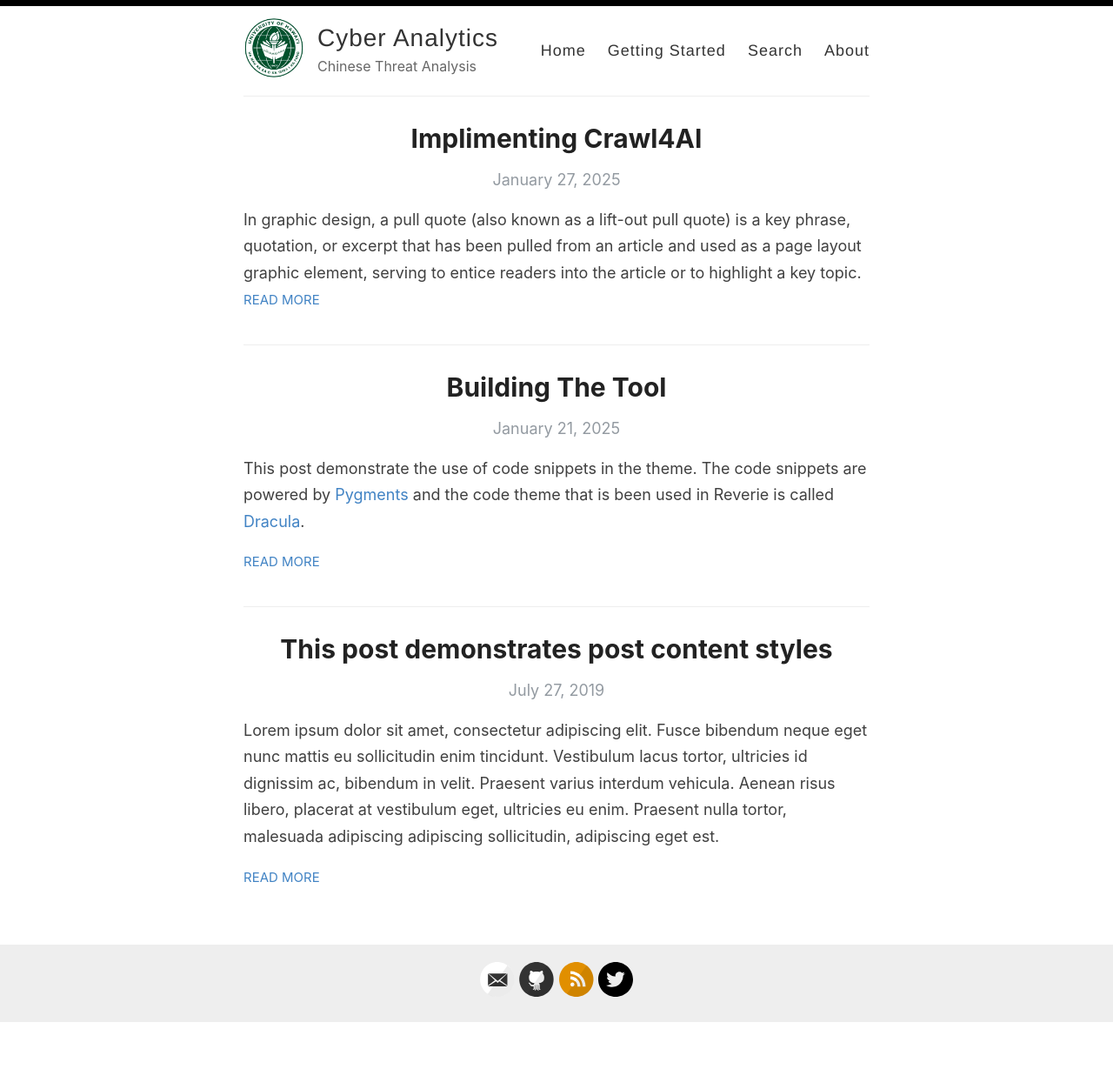
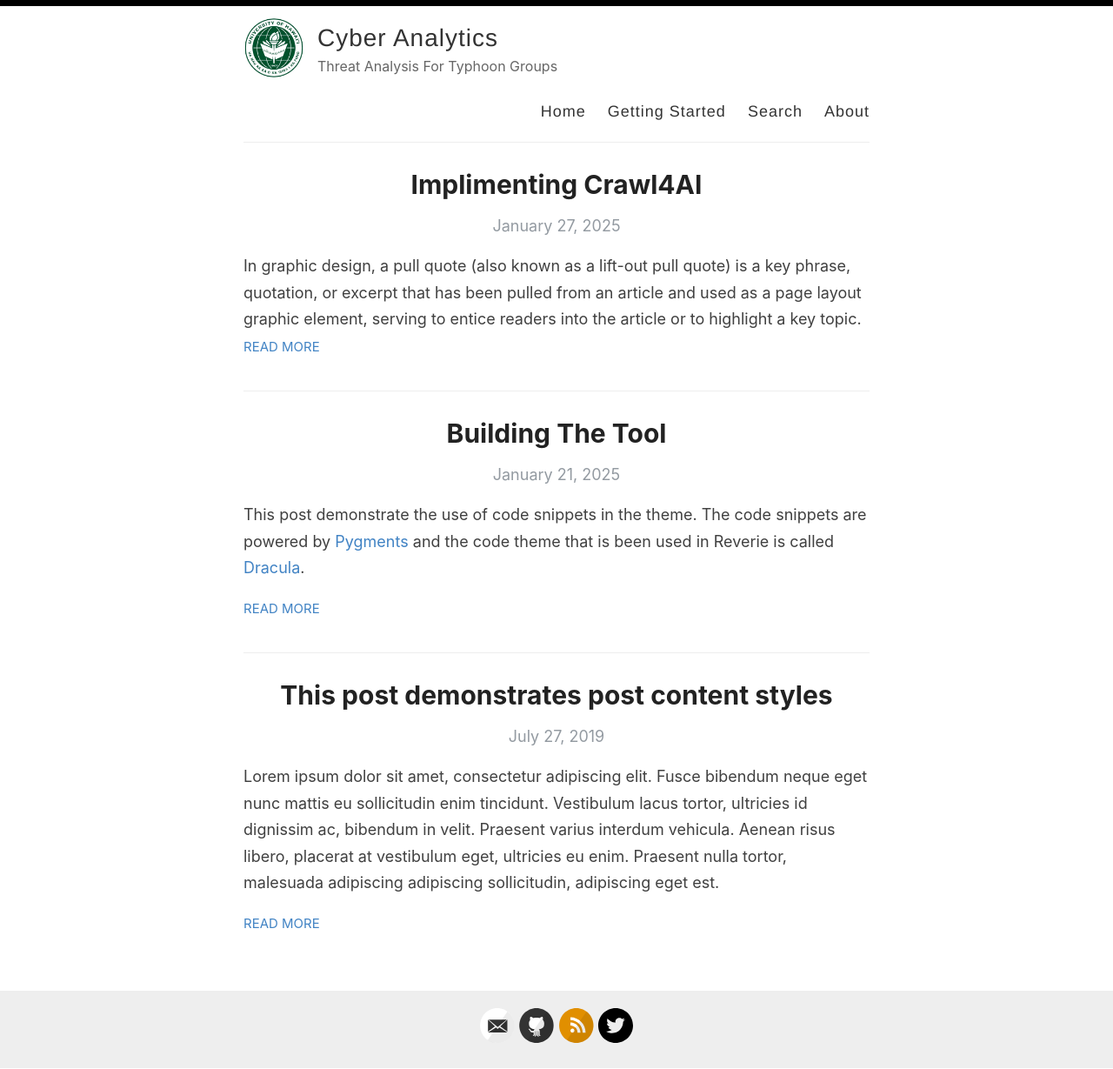
Before and after one commit to UHMCyberAnalytics/UHMCyberAnalytics.github.io, a Jekyll site: the page built from index.html, in a window 1280 px wide. Shown: the whole page at 87% size. Built offline with Jekyll 4.4.1, drawn with Linux system fonts in a browser that asks for light colours; the list of posts is cut into pages by our own code; before the commit the page ends 1176 px from its top, so only the background shows below that.

Commit message:
Update _config.yml

```diff
--- a/_config.yml
+++ b/_config.yml
@@ -9,7 +9,7 @@ name: Cyber Analytics
 author: Sam Doan, Adam Winfield-Smith, Ryder Shintaku
 
 # Short bio or description (displayed in the header)
-description: Chinese Threat Analysis
+description: Threat Analysis For Typhoon Groups
 
 # URL of your avatar or profile pic (you could use your GitHub profile pic)
 avatar: /images/uhlogo.webp
```
